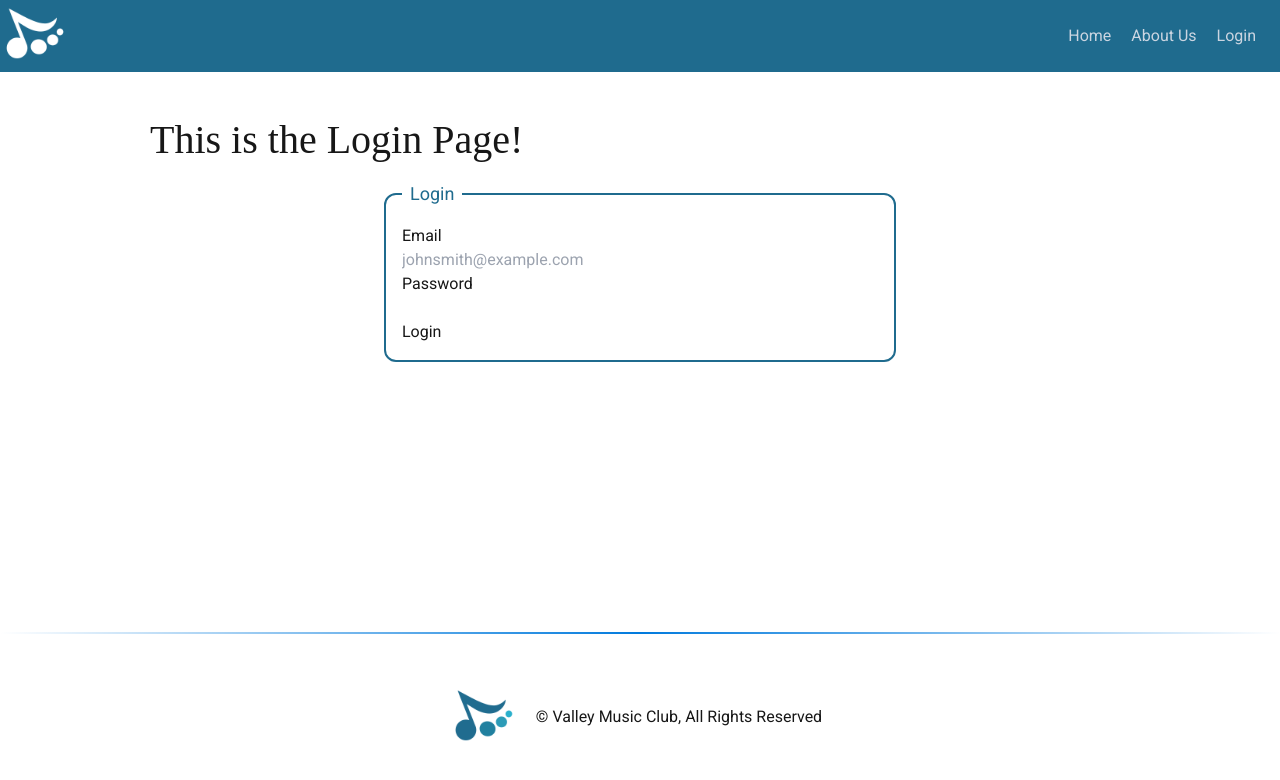
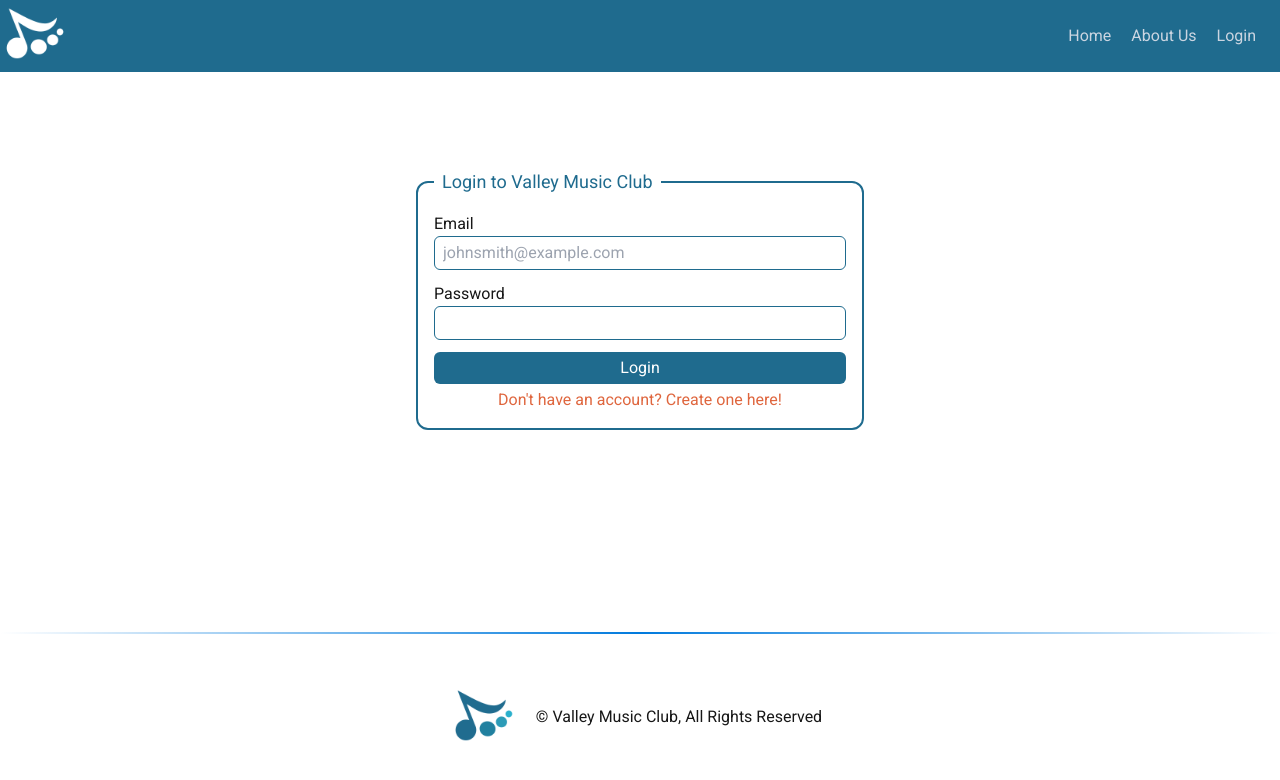
Before and after one commit to blissfulsaint/valleymusicclub, a Next.js app: page /account/login in a window 1280 px wide. Shown: the top 780 px of the page. Built offline with nearby package versions, Linux system fonts and the light colour scheme; a web font is replaced by a local one.

Commit message:
Finalize prototype for LoginForm component

```diff
--- a/app/account/login/page.tsx
+++ b/app/account/login/page.tsx
@@ -9,7 +9,6 @@ export const metadata: Metadata = {
 export default function Login() {
     return (
         <LayoutBand>
-            <h1>This is the Login Page!</h1>
             <LoginForm></LoginForm>
         </LayoutBand>
     )
--- a/app/lib/actions/auth.ts
+++ b/app/lib/actions/auth.ts
@@ -9,18 +9,20 @@ import { redirect } from 'next/navigation';
 const AccountFormSchema = z.object({
     user_id: z.string(),
     first_name: z.string({
+        required_error: 'Please provide a first name',
         invalid_type_error: 'Please provide a valid first name',
     }),
     middle_name: z.string({
         invalid_type_error: 'Please provide a valid middle name',
     }).optional(),
     last_name: z.string({
+        required_error: 'Please provide a last name',
         invalid_type_error: 'Please provide a valid last name',
     }),
-    email: z.string({
-        invalid_type_error: 'Please provide a valid email address',
-    }).email(),
-    password: z.string(),
+    email: z.string()
+        .email('Please provide a valid email address'),
+    password: z.string()
+        .min(1, 'Please provide a password'),
     phone: z.string().regex(
         /^[+]?[(]?[0-9]{1,4}[)]?[-\s./0-9]*$/,
         "Invalid phone number format"
@@ -57,7 +59,7 @@ export async function authenticateUser(prevState: AuthState, formData: FormData)
     if (!validatedFields.success) {
         return {
             errors: validatedFields.error.flatten().fieldErrors,
-            message: 'Missing Fields. Failed to Login.'
+            message: 'Missing or Invalid Fields. Failed to Login.'
         };
     }
 
@@ -68,7 +70,7 @@ export async function authenticateUser(prevState: AuthState, formData: FormData)
         if (user.rows[0]) {
             return { message: `Welcome, ${user.rows[0]['first_name']}!`};
         } else {
-            return { message: 'Login failed.'};
+            return { message: 'The email and/or password you entered was invalid. Please try again or create an account.'};
         }
     } catch (error) {
         console.log(error);
--- a/app/ui/components/CardLink/CardLink.tsx
+++ b/app/ui/components/CardLink/CardLink.tsx
@@ -24,14 +24,14 @@ export default function CardLink({
                     className={`w-full h-64 bg-slate-400 rounded-xl overflow-hidden cursor-pointer relative ${twClassName}`}
                 >
                     <div
-                        className="absolute inset-0 transition-transform transform scale-100 hover:scale-110 text-white"
+                        className="absolute inset-0 transition-transform transform scale-100 hover:scale-110"
                         style={{
                             backgroundImage: `url('${imgSrc}')`,
                             backgroundSize: 'cover',
                             backgroundPosition: 'center',
                         }}
                     ></div>
-                    <p className="absolute bottom-0 left-0 w-full text-center p-2 py-3 text-xl bg-primaryColor">{title}</p>
+                    <p className="absolute bottom-0 left-0 w-full text-center p-2 py-3 text-xl bg-primaryColor text-white">{title}</p>
                 </div>
             </Link>
         </div>
--- a/app/ui/components/account/LoginForm/LoginForm.tsx
+++ b/app/ui/components/account/LoginForm/LoginForm.tsx
@@ -2,6 +2,8 @@
 
 import { useActionState } from "react"
 import Form from "@/app/ui/components/Form/Form"
+import Separator from "../../layout/Separator/Separator";
+import Link from "next/link";
 import { authenticateUser, AuthState } from "@/app/lib/actions/auth";
 
 export default function LoginForm() {
@@ -12,39 +14,69 @@ export default function LoginForm() {
     );
 
     return (
+        <>
+            <Separator size="sm" />
             <Form action={formAction}>
-            <fieldset className="rounded-xl border-solid border-2 border-primaryColor max-w-lg p-4 m-auto">
-                <legend className="px-2 text-lg text-primaryColor">Login</legend>
+                <fieldset className="rounded-xl border-solid border-2 border-primarySecondary max-w-md p-4 m-auto">
+                    <legend className="px-2 text-lg text-primarySecondary">Login to Valley Music Club</legend>
                     <div id="form-error" aria-live="polite" aria-atomic="true">
                         {state.message && (
-                        <p className="mt-2 text-sm text-red-500" key="Form Error">
+                            <p className="p-0 my-1 text-sm text-red-500" key={state.message}>
                                 {state.message}
                             </p>
                         )}
                     </div>
-                <div>
+                    <div className="mb-3">
                         <label htmlFor="email">Email</label>
                         <input
                             id="email"
                             name="email"
                             type="email"
                             placeholder="johnsmith@example.com"
-                        className="block"
-                        required
+                            className="block border border-primarySecondary rounded-md px-2 py-1 w-full bg-background"
+                            // required
+                            aria-describedby="email-error"
                         />
+                        <div id="email-error" aria-live="polite" aria-atomic="true">
+                            {state.errors?.email &&
+                                state.errors.email.map((error: string) => (
+                                    <p className="p-0 my-1 text-sm text-red-500" key={error}>
+                                        {error}
+                                    </p>
+                                ))
+                            }
                         </div>
-                <div>
+                    </div>
+                    <div className="mb-3">
                         <label htmlFor="password">Password</label>
                         <input
                             type="password"
                             id="password"
                             name="password"
-                        className="block"
-                        required
+                            className="block border border-primarySecondary rounded-md px-2 py-1 w-full bg-background"
+                            // required
+                            aria-describedby="email-error"
                         />
+                        <div id="password-error" aria-live="polite" aria-atomic="true">
+                            {state.errors?.password &&
+                                state.errors.password.map((error: string) => (
+                                    <p className="p-0 my-1 text-sm text-red-500" key={error}>
+                                        {error}
+                                    </p>
+                                ))
+                            }
                         </div>
-                <button type="submit" disabled={isPending}>Login</button>
+                    </div>
+                    <button
+                        type="submit"
+                        className="px-2 py-1 bg-primaryColor text-white w-full rounded-md hover:bg-slate-200 hover:text-primaryColor transition duration 150"
+                        disabled={isPending}
+                    >
+                        Login
+                    </button>
+                    <Link className="text-accent1 block w-fit mx-auto mt-1 hover:underline" href='/account/create-account'>Don&#39;t have an account? Create one here!</Link>
                 </fieldset>
             </Form>
+        </>
     )
 }
--- /dev/null
+++ b/app/ui/components/layout/Separator/Separator.tsx
@@ -0,0 +1,35 @@
+interface SeparatorProps {
+    size?: string;
+}
+
+export default function Separator({
+    size = 'xxs',
+}: SeparatorProps) {
+    let marginSize
+    switch (size) {
+        case 'xxs':
+            marginSize = 'my-4';
+            break;
+        case 'xs':
+            marginSize = 'my-12';
+            break;
+        case 'sm':
+            marginSize = 'my-24';
+            break;
+        case 'md':
+            marginSize = 'my-48';
+            break;
+        case 'lg':
+            marginSize = 'my-64';
+            break;
+        case 'xl':
+            marginSize = 'my-80';
+            break;
+        case 'xxl':
+            marginSize = 'my-96';
+            break;
+    }
+    return (
+        <div className={`${marginSize}`} />
+    )
+}
--- a/app/ui/globals.scss
+++ b/app/ui/globals.scss
@@ -12,12 +12,17 @@
   --foreground: #171717;
   --font-playfair: 'Playfair Display', serif;
   --font-roboto: 'Roboto', sans-serif;
+
+  // Variable to assist in dark mode visibility when primary color is used for text
+  // or other low contrast elements
+  --primary-secondary: #1F6B8E;
 }
 
 @media (prefers-color-scheme: dark) {
   :root {
     --background: #0a0a0a;
     --foreground: #ededed;
+    --primary-secondary: #71B4C7;
   }
 }
 
--- a/tailwind.config.ts
+++ b/tailwind.config.ts
@@ -16,6 +16,8 @@ export default {
         tertiaryColor: "var(--tertiary-color)",
         accent1: "var(--accent1)",
         accent2: "var(--accent2)",
+
+        primarySecondary: "var(--primary-secondary)",
       },
     },
   },
```
Lines whose indentation alone changed are shown as unchanged.
